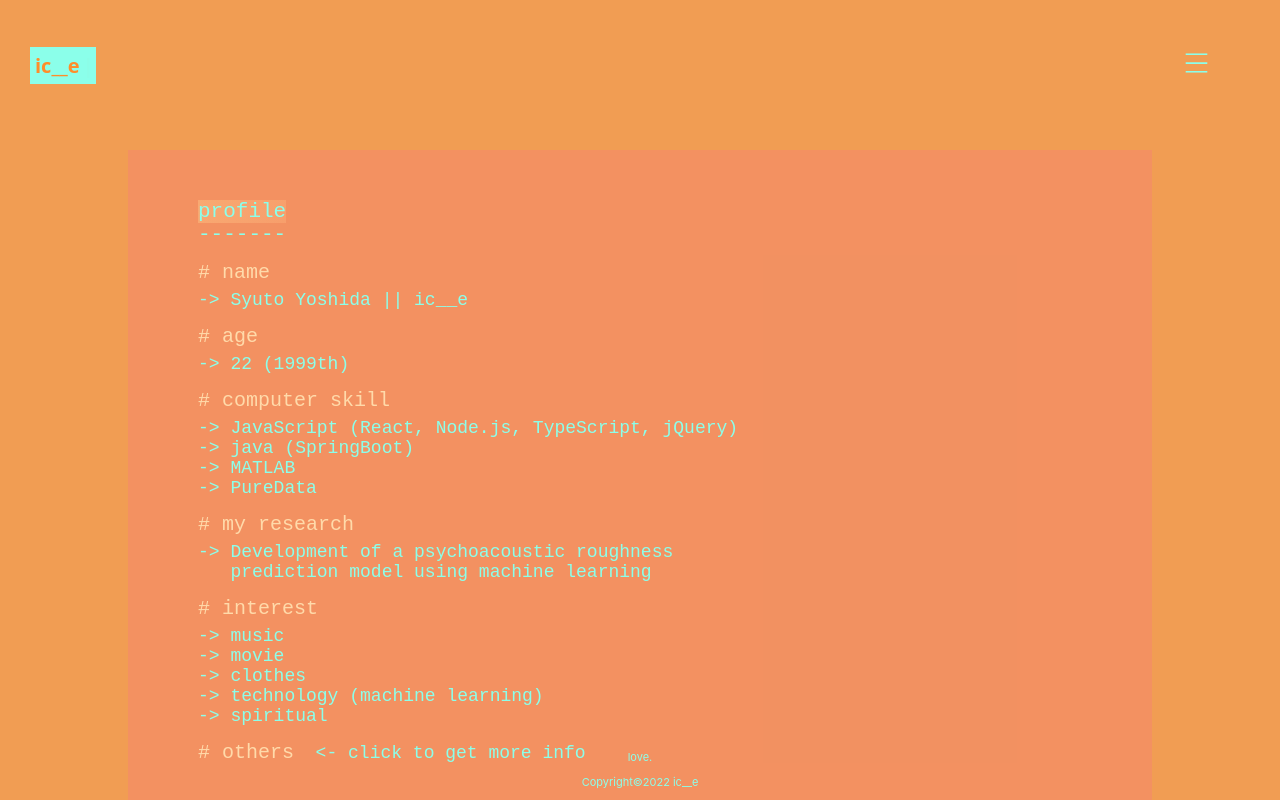
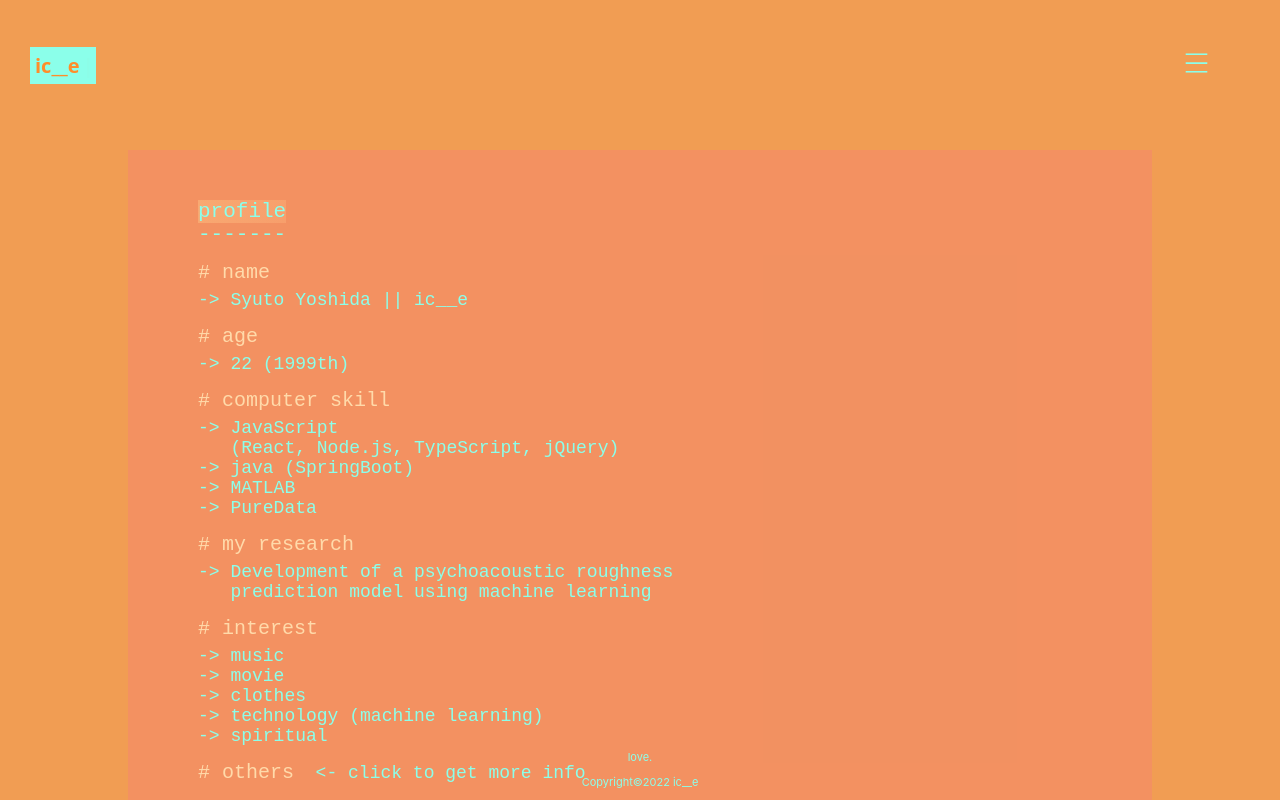
Before and after one commit to eyescreamm/ice-portal, a React (Create React App) app: page /profile in a window 1280 px wide. Built offline with nearby package versions, Linux system fonts and the light colour scheme; the HTML template or start-up script is replaced by a standard one.

Commit message:
レイアウト調整

```diff
--- a/src/components/Profile.tsx
+++ b/src/components/Profile.tsx
@@ -13,7 +13,8 @@ const Profile = () => {
         <Shuffle className={"prof-item"} text={"# age"}/>
         <Shuffle text={"-> 22 (1999th)"}/>
         <Shuffle className={"prof-item"} text={"# computer skill"}/>
-        <Shuffle text={"-> JavaScript (React, Node.js, TypeScript, jQuery)"}/>
+        <Shuffle text={"-> JavaScript"}/>
+        <span>&nbsp;&nbsp;&nbsp;</span><Shuffle text={"(React, Node.js, TypeScript, jQuery)"} newLine={false}/>
         <Shuffle text={"-> java (SpringBoot)"}/>
         <Shuffle text={"-> MATLAB"}/>
         <Shuffle text={"-> PureData"}/>
```
